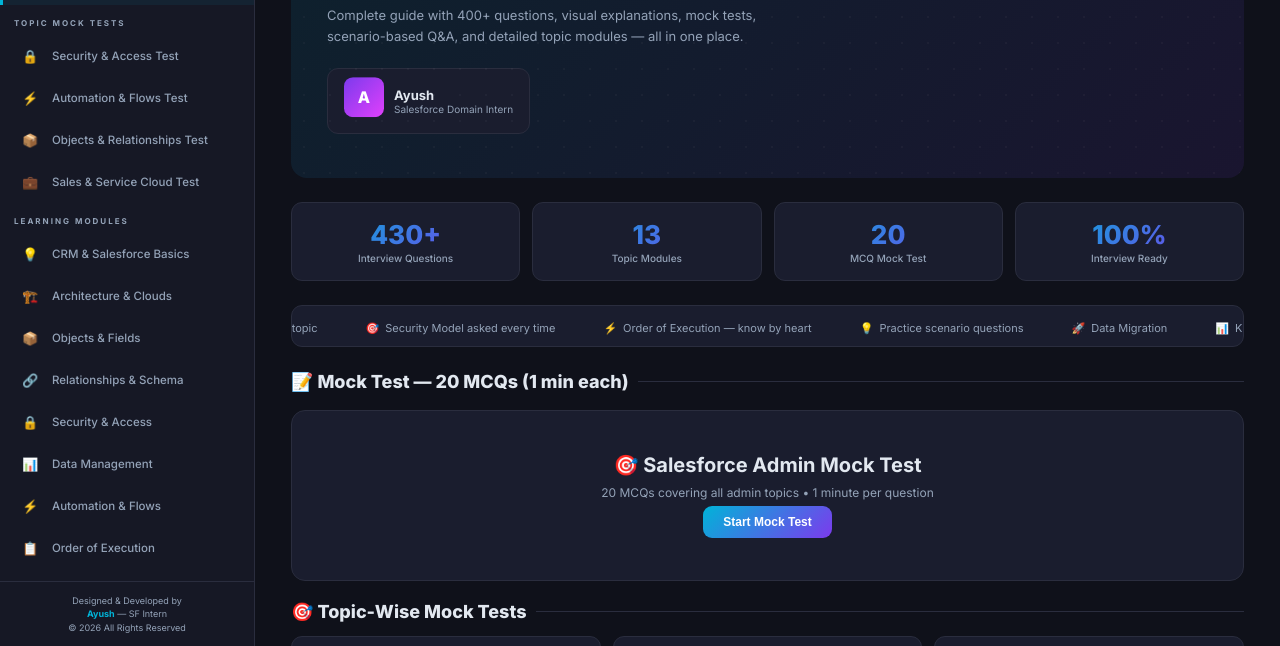
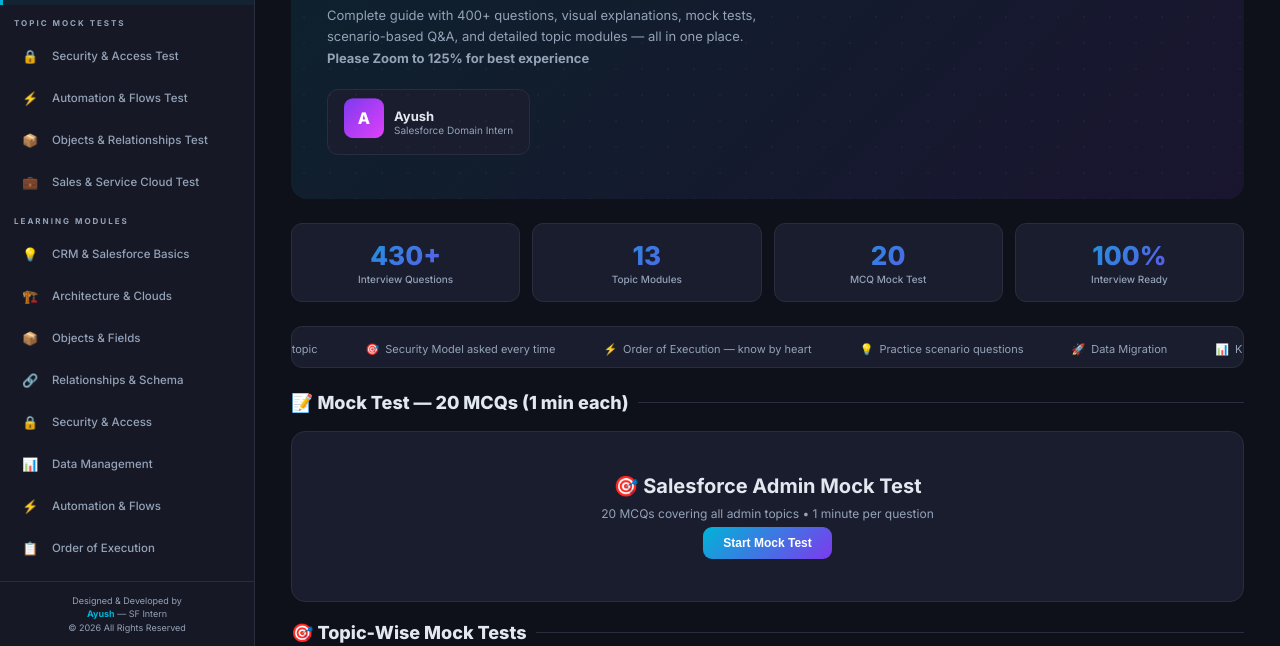
Before and after one commit to ayushme1234/AdminGeek, a plain HTML site: page index.html in a window 1280 px wide. Shown: the part 154-800 px from the top of the page. Drawn offline with Linux system fonts and the light colour scheme.

Commit message:
Add zoom recommendation for better viewing experience
Added a note to zoom for better experience.

```diff
--- a/index.html
+++ b/index.html
@@ -132,7 +132,7 @@
 
 <div class="main" id="M">
 <div class="page active" id="p-home">
-<div class="hero"><div class="hb"><span class="dot"></span> INTERVIEW PREPARATION 2026</div><h1>Master Salesforce Administration</h1><p>Complete guide with 400+ questions, visual explanations, mock tests, scenario-based Q&A, and detailed topic modules — all in one place.</p><div class="ha"><div class="hav">A</div><div><div class="han">Ayush</div><div class="har">Salesforce Domain Intern </div></div></div></div>
+<div class="hero"><div class="hb"><span class="dot"></span> INTERVIEW PREPARATION 2026</div><h1>Master Salesforce Administration</h1><p>Complete guide with 400+ questions, visual explanations, mock tests, scenario-based Q&A, and detailed topic modules — all in one place.<br><b>Please Zoom to 125% for best experience</b></p><div class="ha"><div class="hav">A</div><div><div class="han">Ayush</div><div class="har">Salesforce Domain Intern </div></div></div></div>
 <div class="stats"><div class="sc"><div class="sn">430+</div><div class="sl">Interview Questions</div></div><div class="sc"><div class="sn">13</div><div class="sl">Topic Modules</div></div><div class="sc"><div class="sn">20</div><div class="sl">MCQ Mock Test</div></div><div class="sc"><div class="sn">100%</div><div class="sl">Interview Ready</div></div></div>
 <div class="tkw"><div class="tk"><div class="tki">🔥 <span>Flows — #1 interview topic</span></div><div class="tki">🎯 <span>Security Model asked every time</span></div><div class="tki">⚡ <span>Order of Execution — know by heart</span></div><div class="tki">💡 <span>Practice scenario questions</span></div><div class="tki">🚀 <span>Data Migration </span></div><div class="tki">📊 <span>Know dynamic dashboards</span></div><div class="tki">🔒 <span>OWD + Role Hierarchy + Sharing</span></div><div class="tki">💰 <span>Lead Conversion must-know</span></div><div class="tki">🔥 <span>Flows — #1 interview topic</span></div><div class="tki">🎯 <span>Security Model asked every time</span></div><div class="tki">⚡ <span>Order of Execution — know by heart</span></div><div class="tki">💡 <span>Practice scenario questions</span></div></div></div>
 <div class="st">📝 Mock Test — 20 MCQs (1 min each)</div>
```
